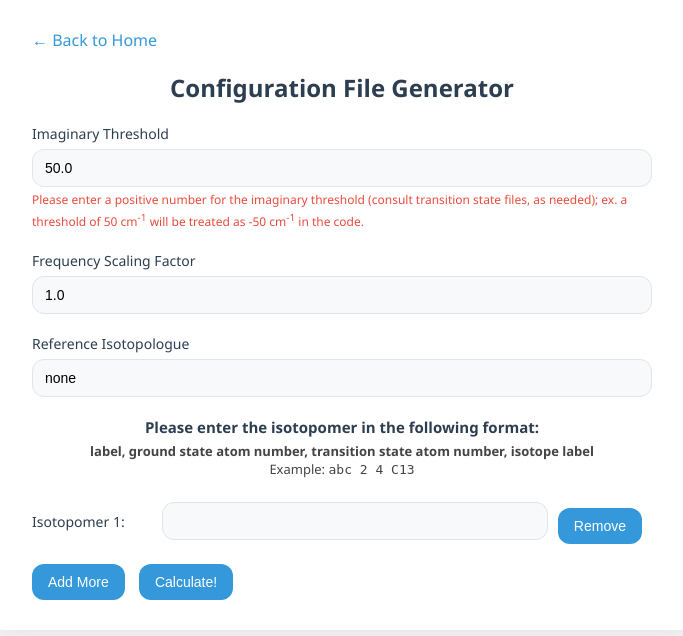
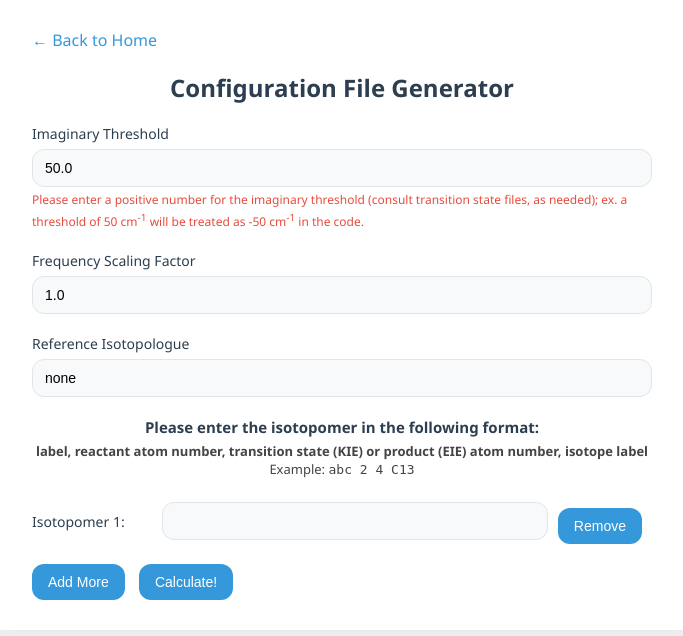
Before and after one commit to ggrazioli/PyQuiverHS, a Flask app: page /config in a window 1280 px wide. Shown: the part 41-677 px from the top of the page, without its empty margins (298-981 px from the left). Run offline with Flask 3, Linux system fonts and the light colour scheme.

Commit message:
Corrected language to encompass both KIE and EIE

```diff
--- a/templates/config.html
+++ b/templates/config.html
@@ -233,7 +233,7 @@
 
       <div class="info">
         <h3>Please enter the isotopomer in the following format:</h3>
-        <p><strong>label, ground state atom number, transition state atom number, isotope label</strong></p>
+        <p><strong>label, reactant atom number, transition state (KIE) or product (EIE) atom number, isotope label</strong></p>
         <p>Example: <code>abc 2 4 C13</code></p>
       </div>
 
```
